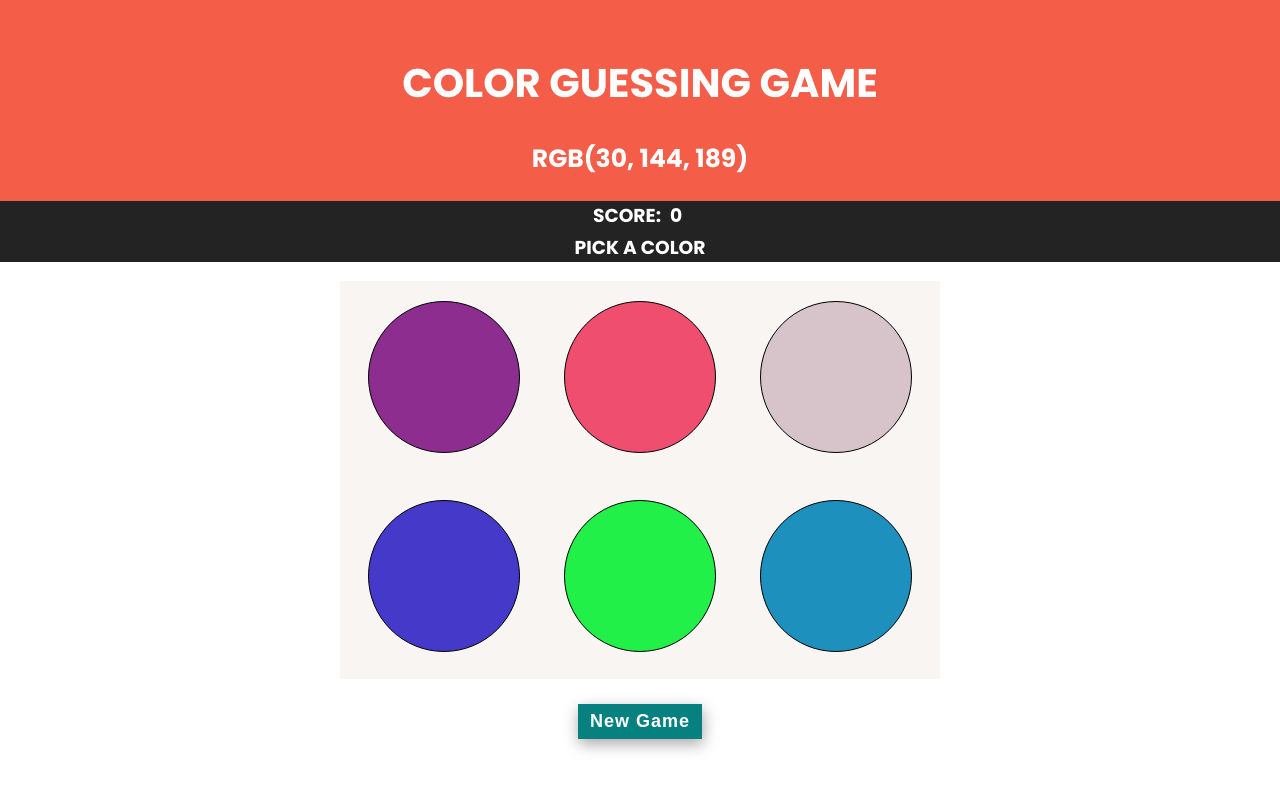
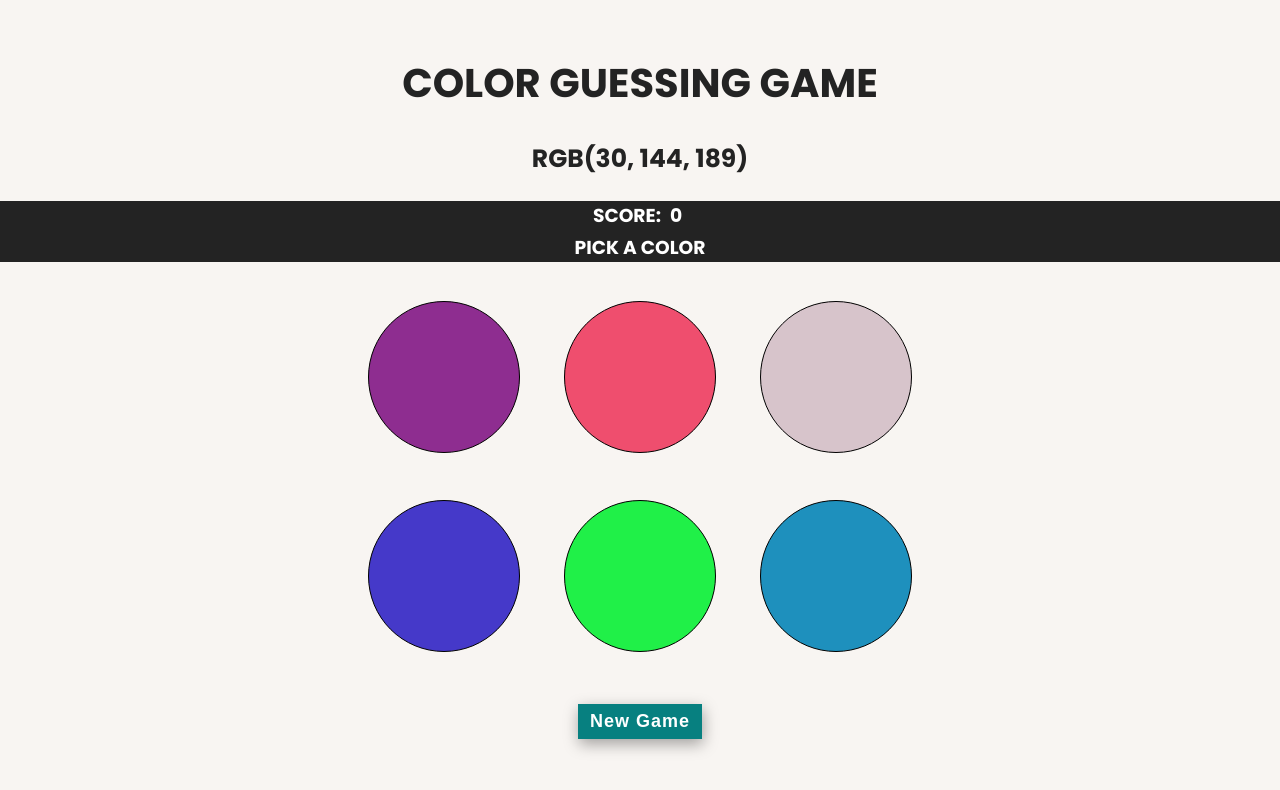
Before and after one commit to Guarize/Guarize.github.io, a website: page projetos/guess-color/index.html in a window 1280 px wide. Both pictures are taken after a click on the element 640 px from the left and 480 px from the top of the page. Shown: the top 790 px of the page. Drawn offline with Linux system fonts and the light colour scheme.

Commit message:
Updated guess-color CSS

```diff
--- a/projetos/guess-color/script.js
+++ b/projetos/guess-color/script.js
@@ -4,6 +4,7 @@ const colorsContainer = document.getElementById('colors-container');
 const answer = document.getElementById('answer');
 const resetGameBtn = document.getElementById('reset-game');
 const score = document.getElementById('score');
+const header = document.getElementById('header-container');
 
 // Generates random RGB color
 function generateRandomRGB() {
@@ -46,6 +47,7 @@ function reset() {
   const newIndex = Math.floor(Math.random() * 6);
   rgbTarget.innerText = colorsBalls[newIndex].style.backgroundColor;
   answer.innerHTML = 'Pick a Color';
+  header.removeAttribute('style');
 }
 
 resetGameBtn.addEventListener('click', reset);
@@ -58,6 +60,7 @@ function game(event) {
   ) {
     score.innerHTML = Number(score.innerHTML) + 3;
     answer.innerText = 'Correct!';
+    header.style.backgroundColor = clickedColor.style.backgroundColor
     setTimeout(reset, 1500);
   } else {
     answer.innerText = 'Wrong! Try Again!';
--- a/projetos/guess-color/style.css
+++ b/projetos/guess-color/style.css
@@ -1,7 +1,7 @@
 @import url('https://fonts.googleapis.com/css2?family=Poppins:ital,wght@0,100;0,200;0,300;0,400;0,500;0,600;0,700;0,800;0,900;1,100;1,200;1,300;1,400;1,500;1,600;1,700;1,800;1,900&display=swap') ;
 
 body {
-  background-color: white;
+  background-color: #f8f5f2;
   margin: 0;
   font-family: Poppins, sans-serif;
   text-transform: uppercase;
@@ -9,8 +9,8 @@ body {
 
 #header-container {
   text-align: center;
-  color: white;
-  background: #f45d48;
+  color: #232323;
+  background-color: #f8f5f2;
   padding-top: 50px;
   padding-bottom: 70px;
   height: 110px;
@@ -26,7 +26,7 @@ h1 {
 }
 
 #score-container {
-  background: #232323;
+  background-color: #232323;
   color: white;
   text-align: center;
   margin: 0;
@@ -37,7 +37,6 @@ h1 {
 }
 
 #colors-container {
-  background: #f8f5f2;
   width: 600px;
   margin: auto;
   text-align: center;
```
